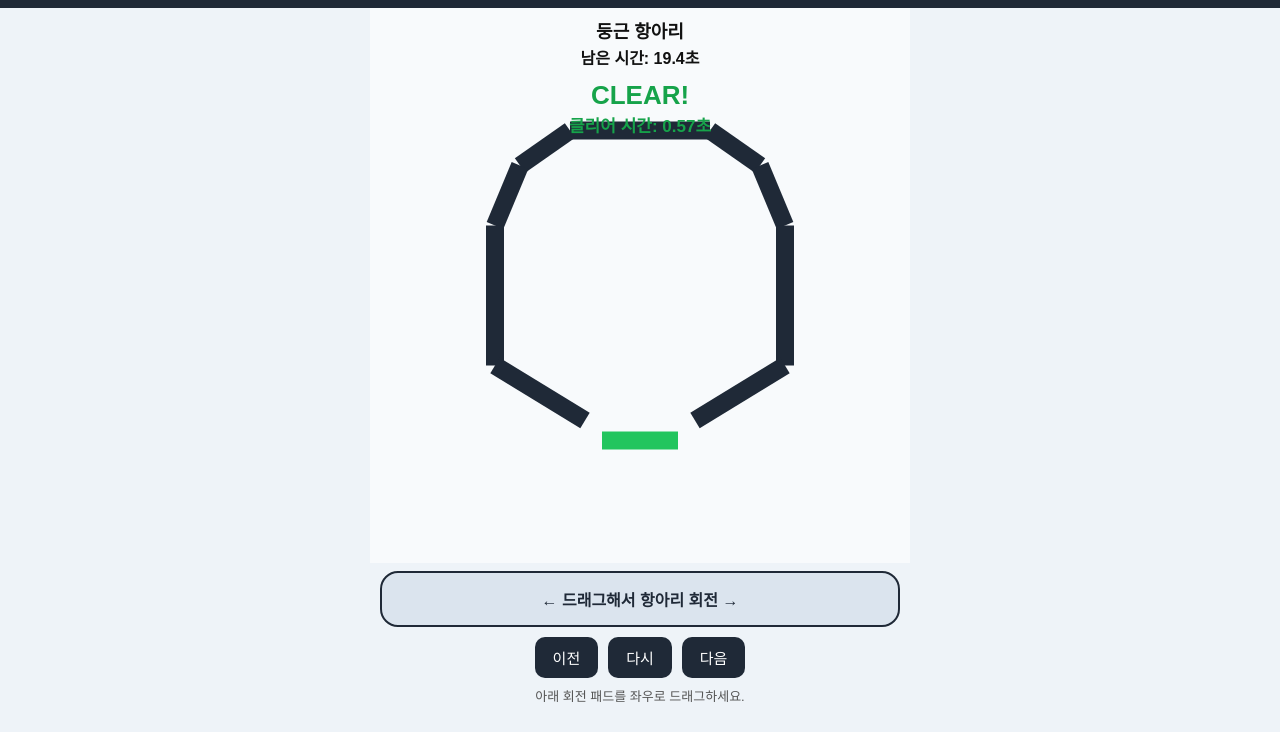
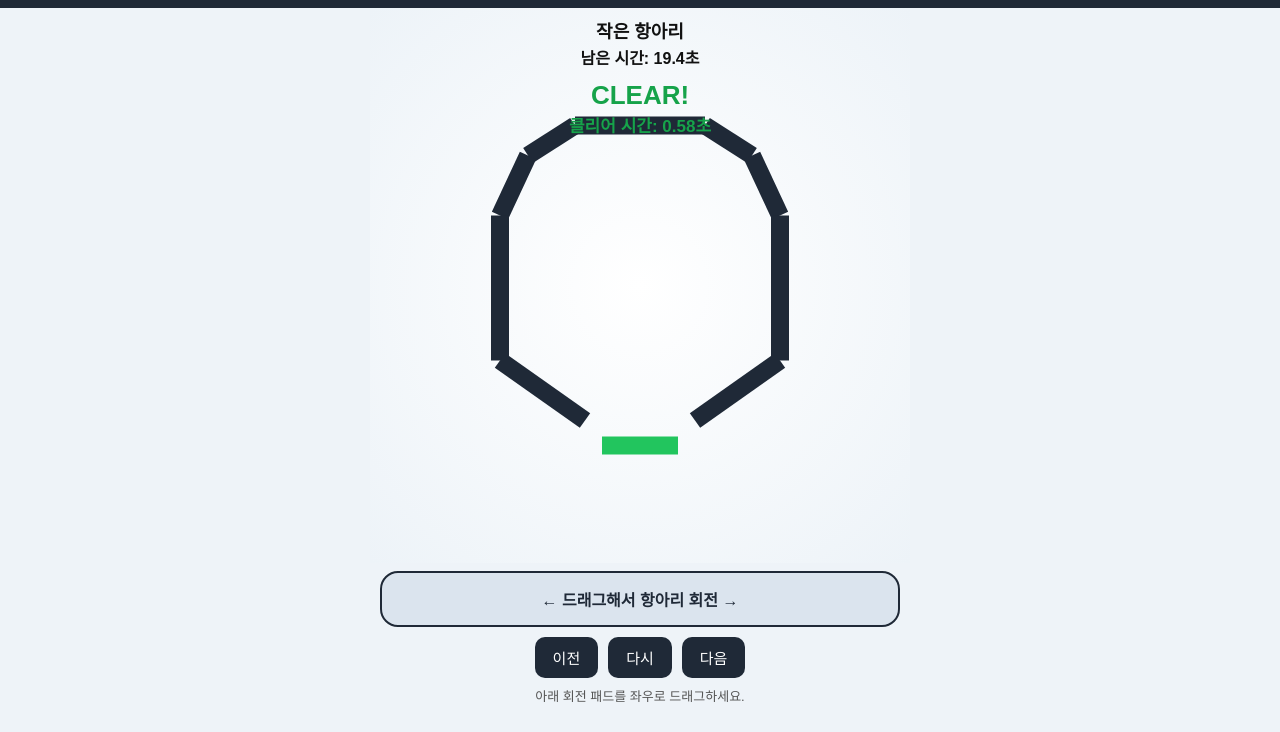
Before and after one commit to Petrick0255-create/escape-the-jar, a plain HTML site: page index.html in a window 1280 px wide. Shown: the part 68-800 px from the top of the page. Drawn offline with nearby package versions, Linux system fonts and the light colour scheme.

Commit message:
레벨추가

```diff
--- a/levels.js
+++ b/levels.js
@@ -1,39 +1,108 @@
 const LEVELS = [
   {
-    name: "둥근 항아리",
+    name: "작은 항아리",
     timeLimit: 20,
-    start: { x: 0, y: -90 },
-    exit: { x: 0, y: 155, w: 76 },
+    start: { x: 0, y: -95 },
+    exit: { x: 0, y: 160, w: 76 },
     walls: [
-      [-70, -155, 70, -155],
-      [-120, -120, -70, -155],
-      [70, -155, 120, -120],
-      [-145, -60, -120, -120],
-      [120, -120, 145, -60],
-      [-145, -60, -145, 80],
-      [145, -60, 145, 80],
-      [-145, 80, -55, 135],
-      [55, 135, 145, 80]
+      [-65, -160, 65, -160],
+      [-112, -130, -65, -160],
+      [65, -160, 112, -130],
+      [-140, -70, -112, -130],
+      [112, -130, 140, -70],
+      [-140, -70, -140, 75],
+      [140, -70, 140, 75],
+      [-140, 75, -55, 135],
+      [55, 135, 140, 75]
     ]
   },
 
   {
-    name: "S자 항아리",
+    name: "가운데 턱",
+    timeLimit: 22,
+    start: { x: -70, y: -90 },
+    exit: { x: 0, y: 160, w: 74 },
+    walls: [
+      [-70, -160, 70, -160],
+      [-120, -130, -70, -160],
+      [70, -160, 120, -130],
+      [-145, -65, -120, -130],
+      [120, -130, 145, -65],
+      [-145, -65, -145, 85],
+      [145, -65, 145, 85],
+      [-145, 85, -50, 138],
+      [50, 138, 145, 85],
+
+      [-85, -20, 85, -20]
+    ]
+  },
+
+  {
+    name: "S자 길",
     timeLimit: 25,
-    start: { x: -80, y: -100 },
-    exit: { x: 0, y: 155, w: 70 },
+    start: { x: -85, y: -100 },
+    exit: { x: 0, y: 160, w: 70 },
     walls: [
-      [-130, -150, 130, -150],
-      [-130, -150, -130, 130],
-      [130, -150, 130, 130],
-      [-130, 130, -42, 130],
-      [42, 130, 130, 130],
+      [-75, -160, 75, -160],
+      [-125, -128, -75, -160],
+      [75, -160, 125, -128],
+      [-148, -60, -125, -128],
+      [125, -128, 148, -60],
+      [-148, -60, -148, 90],
+      [148, -60, 148, 90],
+      [-148, 90, -45, 140],
+      [45, 140, 148, 90],
 
-      [-90, -70, 75, -70],
-      [75, -70, 75, -10],
-      [-75, -10, 75, -10],
-      [-75, -10, -75, 55],
-      [-75, 55, 80, 55]
+      [-95, -70, 80, -70],
+      [80, -70, 80, -5],
+      [-80, -5, 80, -5],
+      [-80, -5, -80, 60],
+      [-80, 60, 80, 60]
+    ]
+  },
+
+  {
+    name: "좁은 입구",
+    timeLimit: 26,
+    start: { x: 0, y: -110 },
+    exit: { x: 0, y: 160, w: 56 },
+    walls: [
+      [-70, -160, 70, -160],
+      [-125, -125, -70, -160],
+      [70, -160, 125, -125],
+      [-150, -55, -125, -125],
+      [125, -125, 150, -55],
+      [-150, -55, -150, 90],
+      [150, -55, 150, 90],
+      [-150, 90, -35, 140],
+      [35, 140, 150, 90],
+
+      [-95, -40, 40, -40],
+      [40, -40, 40, 35],
+      [-40, 35, 95, 35]
+    ]
+  },
+
+  {
+    name: "ㄷ자 항아리",
+    timeLimit: 28,
+    start: { x: -85, y: -100 },
+    exit: { x: 0, y: 160, w: 64 },
+    walls: [
+      [-75, -160, 75, -160],
+      [-125, -128, -75, -160],
+      [75, -160, 125, -128],
+      [-150, -60, -125, -128],
+      [125, -128, 150, -60],
+      [-150, -60, -150, 90],
+      [150, -60, 150, 90],
+      [-150, 90, -40, 140],
+      [40, 140, 150, 90],
+
+      [-90, -80, 90, -80],
+      [90, -80, 90, 35],
+      [-90, 35, 90, 35],
+      [-90, 35, -90, 85]
     ]
   },
 
@@ -41,20 +110,119 @@
     name: "나선 항아리",
     timeLimit: 30,
     start: { x: 0, y: -105 },
+    exit: { x: 0, y: 160, w: 62 },
+    walls: [
+      [-75, -160, 75, -160],
+      [-130, -125, -75, -160],
+      [75, -160, 130, -125],
+      [-155, -55, -130, -125],
+      [130, -125, 155, -55],
+      [-155, -55, -155, 95],
+      [155, -55, 155, 95],
+      [-155, 95, -38, 140],
+      [38, 140, 155, 95],
+
+      [-95, -95, 95, -95],
+      [95, -95, 95, 60],
+      [-50, 60, 95, 60],
+      [-50, -35, -50, 60],
+      [-50, -35, 50, -35],
+      [50, -35, 50, 20]
+    ]
+  },
+
+  {
+    name: "두 갈래 길",
+    timeLimit: 32,
+    start: { x: 0, y: -110 },
     exit: { x: 0, y: 160, w: 64 },
     walls: [
-      [-135, -155, 135, -155],
-      [-135, -155, -135, 135],
-      [135, -155, 135, 135],
-      [-135, 135, -38, 135],
-      [38, 135, 135, 135],
+      [-75, -160, 75, -160],
+      [-128, -125, -75, -160],
+      [75, -160, 128, -125],
+      [-153, -55, -128, -125],
+      [128, -125, 153, -55],
+      [-153, -55, -153, 95],
+      [153, -55, 153, 95],
+      [-153, 95, -40, 140],
+      [40, 140, 153, 95],
 
-      [-90, -95, 90, -95],
-      [90, -95, 90, 55],
-      [-45, 55, 90, 55],
-      [-45, -40, -45, 55],
-      [-45, -40, 45, -40],
-      [45, -40, 45, 15]
+      [-100, -55, -25, 20],
+      [100, -55, 25, 20],
+      [-95, 70, -20, 10],
+      [95, 70, 20, 10]
+    ]
+  },
+
+  {
+    name: "기울어진 미로",
+    timeLimit: 34,
+    start: { x: -80, y: -100 },
+    exit: { x: 0, y: 160, w: 60 },
+    walls: [
+      [-75, -160, 75, -160],
+      [-130, -125, -75, -160],
+      [75, -160, 130, -125],
+      [-155, -55, -130, -125],
+      [130, -125, 155, -55],
+      [-155, -55, -155, 95],
+      [155, -55, 155, 95],
+      [-155, 95, -35, 140],
+      [35, 140, 155, 95],
+
+      [-105, -70, 60, -25],
+      [-60, 20, 105, 65],
+      [-105, 85, -20, 35],
+      [20, -95, 105, -45]
+    ]
+  },
+
+  {
+    name: "좁은 회랑",
+    timeLimit: 36,
+    start: { x: 80, y: -105 },
+    exit: { x: 0, y: 160, w: 58 },
+    walls: [
+      [-75, -160, 75, -160],
+      [-132, -125, -75, -160],
+      [75, -160, 132, -125],
+      [-158, -55, -132, -125],
+      [132, -125, 158, -55],
+      [-158, -55, -158, 98],
+      [158, -55, 158, 98],
+      [-158, 98, -34, 140],
+      [34, 140, 158, 98],
+
+      [55, -110, 55, 75],
+      [-55, -75, -55, 110],
+      [-55, -75, 55, -75],
+      [-55, 75, 55, 75]
+    ]
+  },
+
+  {
+    name: "마지막 항아리",
+    timeLimit: 40,
+    start: { x: -90, y: -110 },
+    exit: { x: 0, y: 160, w: 54 },
+    walls: [
+      [-75, -160, 75, -160],
+      [-135, -125, -75, -160],
+      [75, -160, 135, -125],
+      [-160, -50, -135, -125],
+      [135, -125, 160, -50],
+      [-160, -50, -160, 100],
+      [160, -50, 160, 100],
+      [-160, 100, -32, 140],
+      [32, 140, 160, 100],
+
+      [-105, -85, 105, -85],
+      [105, -85, 105, -20],
+      [-105, -20, 105, -20],
+      [-105, -20, -105, 45],
+      [-105, 45, 65, 45],
+      [65, 45, 65, 95],
+      [-35, 95, 65, 95]
     ]
   }
 ];
--- a/style.css
+++ b/style.css
@@ -51,7 +51,7 @@
   width: 100vw;
   max-width: 540px;
   height: calc(100vh - 245px);
-  background: #f8fafc;
+  background: radial-gradient(circle at center, #ffffff 0%, #edf3f8 100%);
   touch-action: none;
 }
 
```
